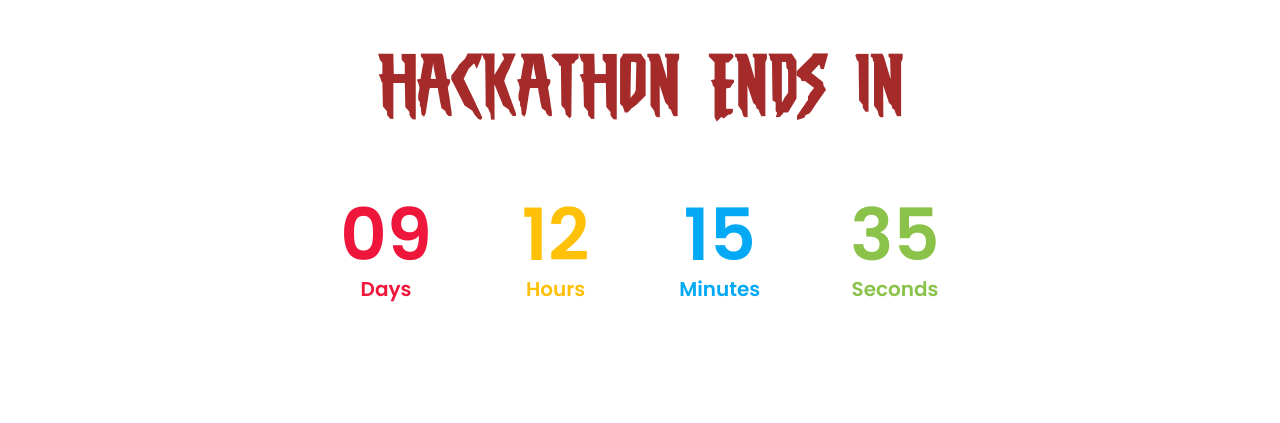
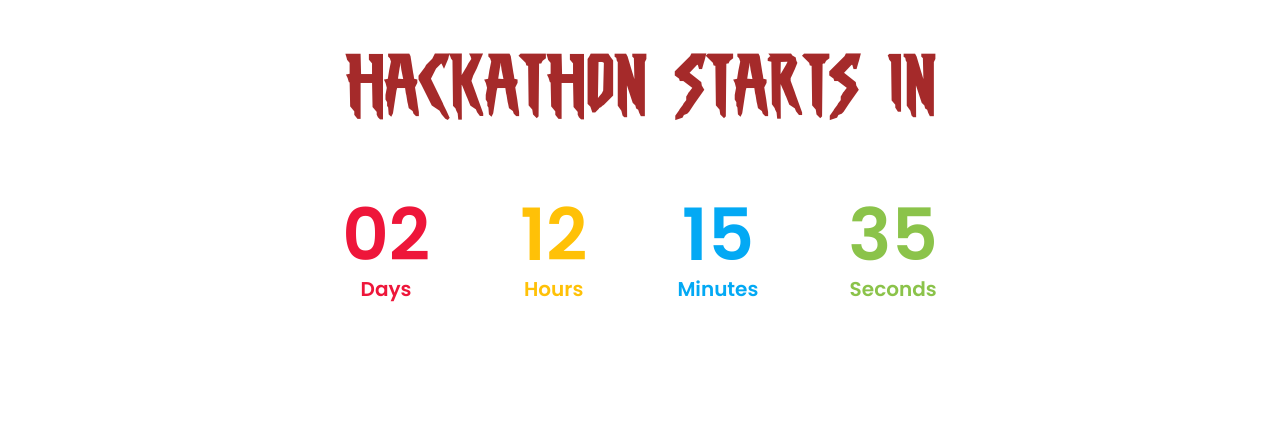
Before and after one commit to rajshah001/dsc-hackathon, a plain HTML site: page template/index.html in a window 1280 px wide. Shown: the part 752-1175 px from the top of the page. Drawn offline with Linux system fonts and the light colour scheme; files whose address does not match are found by name.

Commit message:
added start counter

```diff
--- a/template/index.html
+++ b/template/index.html
@@ -155,14 +155,25 @@
                 <div class="row justify-content-center">
                     <div class="col-lg-10">
                         <div class="header-content text-center">
+                            <h1 class="header-title" style="color: brown; font-size: 4rem;">hackathon Starts In</h1>
+                        </div>
+
+                        <div data-countdown="2021/04/23"></div>
+                        <!-- header content -->
+                    </div>
+                </div>
+                <!-- <hr style="margin: 50px; font-size: x-large;"> -->
+
+                <!-- <div class="row justify-content-center">
+                    <div class="col-lg-10">
+                        <div class="header-content text-center">
                             <h1 class="header-title" style="color: brown; font-size: 4rem;">hackathon Ends In</h1>
                         </div>
 
                         <div data-countdown="2021/04/30"></div>
-                        <!-- header content -->
+
                     </div>
-                </div>
-                <!-- row -->
+                </div> -->
             </div>
             <!-- container -->
         </div>
```
